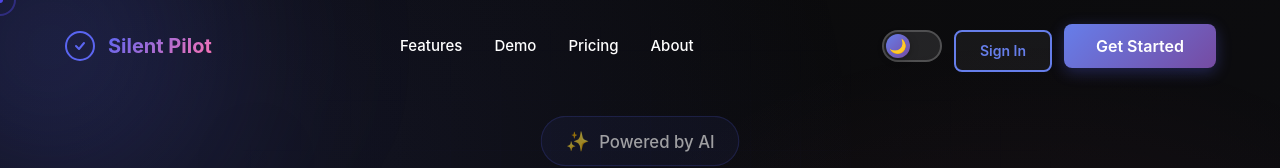
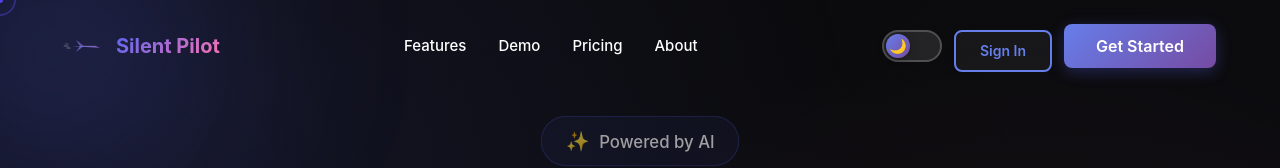
Before and after one commit to syedizhan-cmyk/silent-pilot-test, a React (Create React App) app: page / in a window 1280 px wide. Shown: the top 168 px of the page. Built offline with nearby package versions, Linux system fonts and the light colour scheme; no server answers.

Commit message:
Update Header to use Logo component with airplane icon

```diff
--- a/src/components/Header.js
+++ b/src/components/Header.js
@@ -1,5 +1,6 @@
 import React, { useState, useEffect } from 'react';
 import ThemeToggle from './ThemeToggle';
+import Logo from './Logo';
 import './Header.css';
 
 function Header() {
@@ -18,19 +19,7 @@ function Header() {
     <header className={`header ${scrolled ? 'scrolled' : ''}`}>
       <div className="container">
         <div className="header-content">
-          <div className="logo">
-            <svg width="32" height="32" viewBox="0 0 32 32" fill="none">
-              <circle cx="16" cy="16" r="14" stroke="url(#gradient)" strokeWidth="2"/>
-              <path d="M12 16L15 19L20 13" stroke="url(#gradient)" strokeWidth="2" strokeLinecap="round" strokeLinejoin="round"/>
-              <defs>
-                <linearGradient id="gradient" x1="0" y1="0" x2="32" y2="32">
-                  <stop offset="0%" stopColor="#5865F2"/>
-                  <stop offset="100%" stopColor="#FF73B3"/>
-                </linearGradient>
-              </defs>
-            </svg>
-            <span className="logo-text">Silent Pilot</span>
-          </div>
+          <Logo />
 
           <nav className="nav">
             <a href="#features">Features</a>
```
